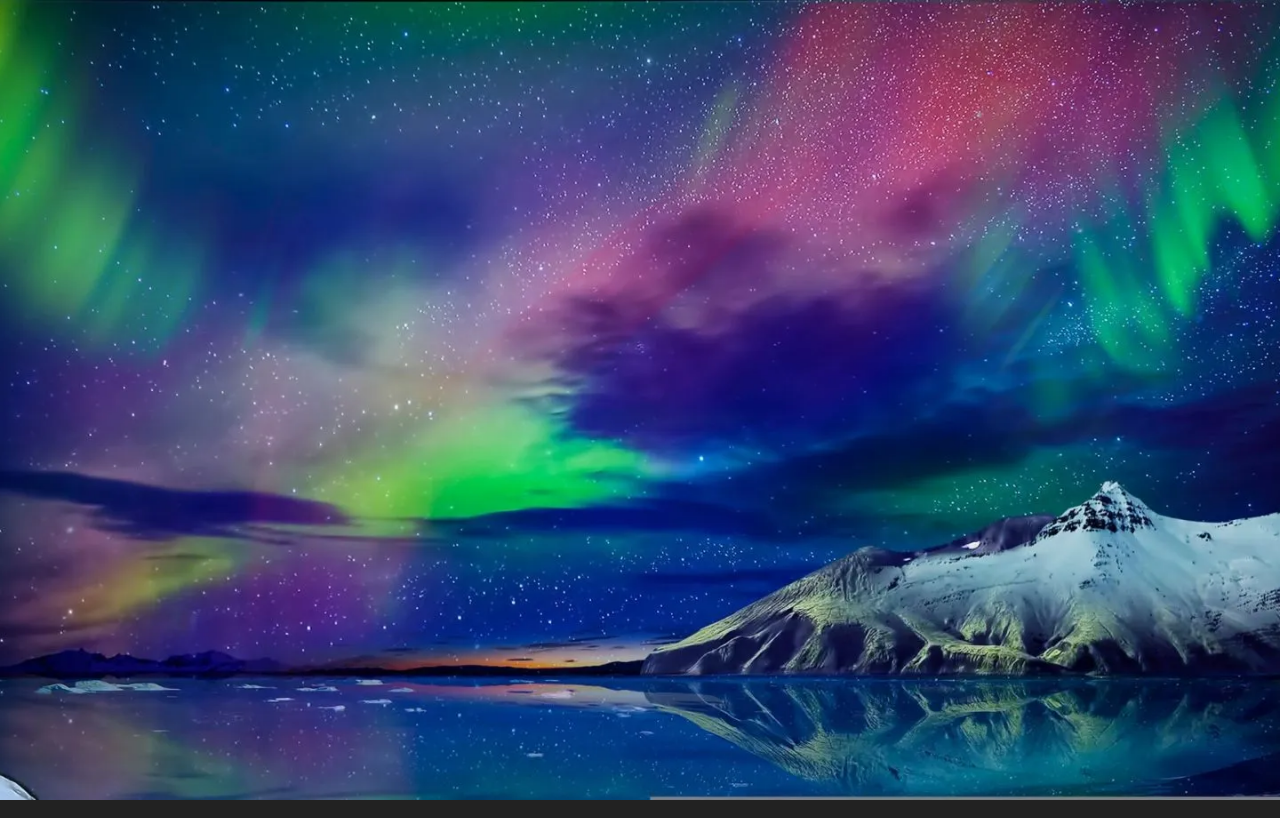
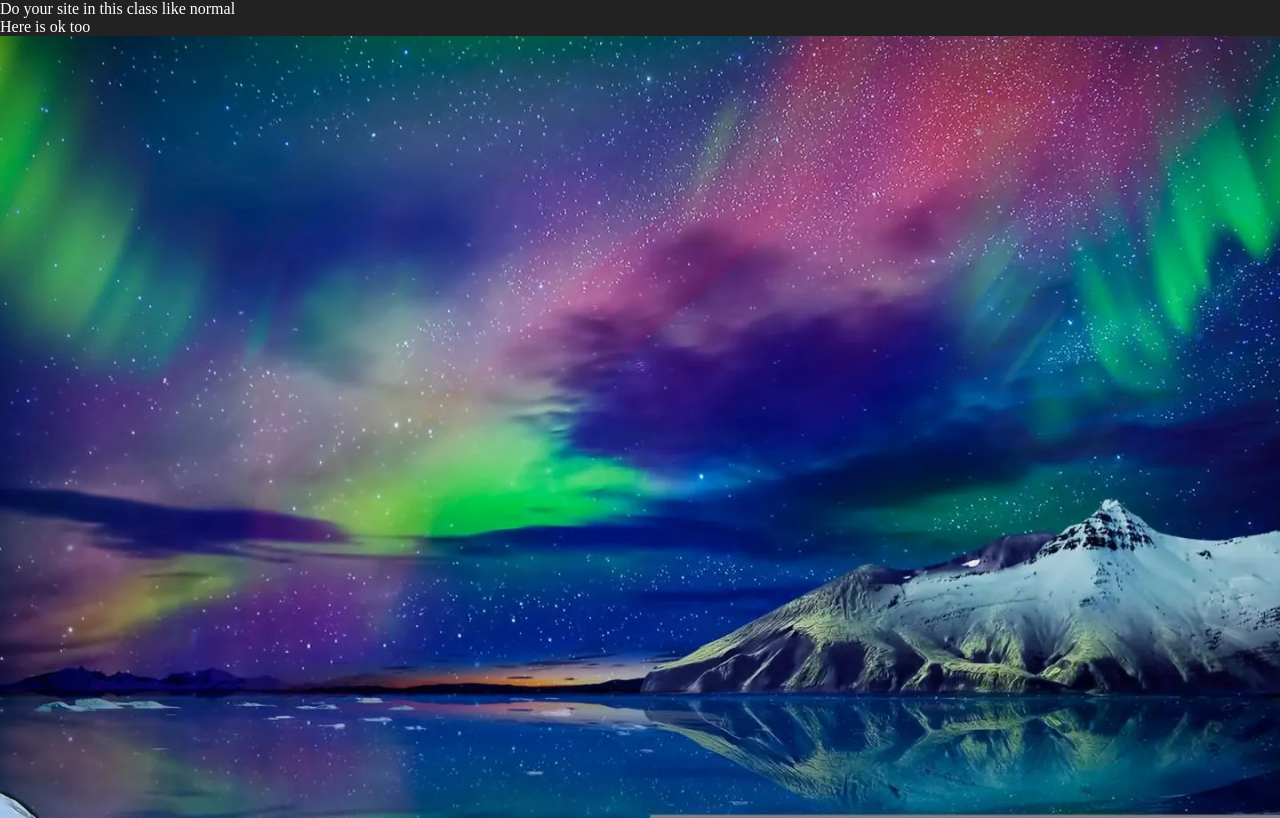
Before and after one commit to Raphdf201/coursLoadingBar, a plain HTML site: page index.html in a window 1280 px wide. Drawn offline with Linux system fonts and the light colour scheme; a web font is replaced by a local one.

Commit message:
Updated index.html in Template

```diff
--- a/index.html
+++ b/index.html
@@ -5,6 +5,7 @@
     <meta http-equiv="X-UA-Compatible" content="IE=edge" />
     <meta name="viewport" content="width=device-width, initial-scale=1.0" />
     <link rel="stylesheet" href="./style.css" />
+    <!-- Don't forget to check the script.js and style.css to fit your needs -->
     <link rel="shortcut icon" href="./assets/favicon.ico" type="image/x-icon" />
     <title>Loading bar</title>
   </head>
@@ -18,7 +19,15 @@
         </div>
       </div>
     </div>
-    <header></header>
+    <div class="body">
+      <p>Do your site in this class like normal</p>
+    </div>
+    <header>
+      <div class="header">
+        <p>Here is ok too</p>
+      </div>
+    </header>
     <script src="./script.js"></script>
+    <!-- Loading bar script -->
   </body>
 </html>
```
